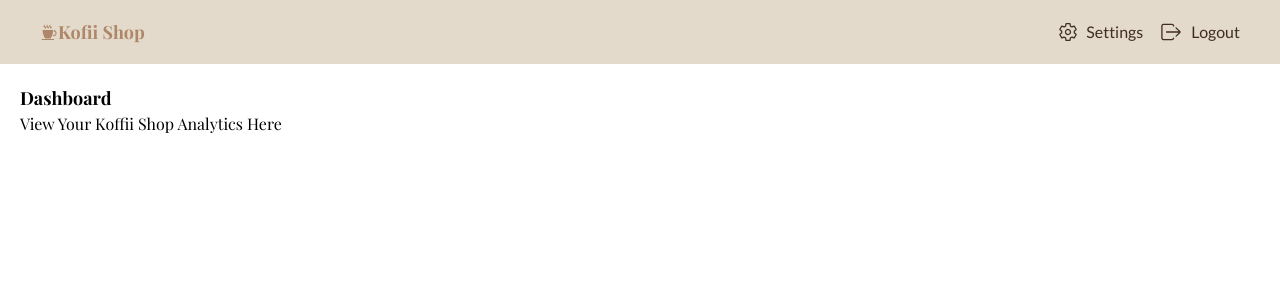
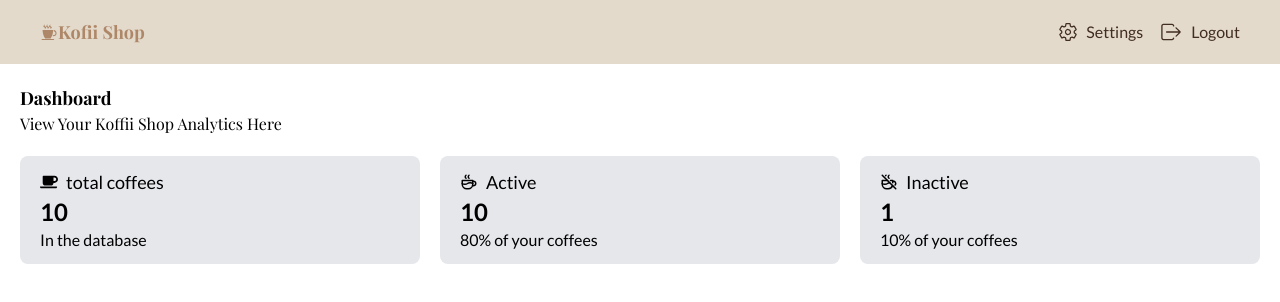
Before and after one commit to Wise-394/kofii_shop, a React (Vite) app in the folder client/: page /admin in a window 1280 px wide. Shown: the top 302 px of the page. Built offline with nearby package versions, Linux system fonts and the light colour scheme; no server answers; sample sign-in values are in the browser's storage.

Commit message:
feat(CMS): add DashBoard component to HomeCMS for displaying coffee analytics

```diff
--- /dev/null
+++ b/client/src/components/CMS/Dashboard.jsx
@@ -0,0 +1,42 @@
+import { FaCoffee } from "react-icons/fa";
+import { TbCoffee, TbCoffeeOff } from "react-icons/tb";
+
+export function DashBoard() {
+  return (
+    <section
+      className="w-full flex mt-5 gap-5 justify-center flex-wrap flex-col
+        sm:flex-row"
+    >
+      <div
+        className="p-3 pl-5 bg-gray-200 rounded-lg flex flex-col flex-1 h-fit"
+      >
+        <p className="text-lg flex items items-center gap-2">
+          <FaCoffee />
+          total coffees
+        </p>
+        <p className="text-2xl font-bold">10</p>
+        <p>In the database</p>
+      </div>
+      <div
+        className="p-3 pl-5 bg-gray-200 rounded-lg flex flex-col flex-1 h-fit"
+      >
+        <p className="text-lg flex items items-center gap-2">
+          <TbCoffee />
+          Active
+        </p>
+        <p className="text-2xl font-bold">10</p>
+        <p> 80% of your coffees</p>
+      </div>
+      <div
+        className="p-3 pl-5 bg-gray-200 rounded-lg flex flex-col flex-1 h-fit"
+      >
+        <p className="text-lg flex items items-center gap-2">
+          <TbCoffeeOff />
+          Inactive
+        </p>
+        <p className="text-2xl font-bold">1</p>
+        <p> 10% of your coffees</p>
+      </div>
+    </section>
+  );
+}
--- a/client/src/pages/CMS/HomeCMS.jsx
+++ b/client/src/pages/CMS/HomeCMS.jsx
@@ -1,3 +1,5 @@
+import { DashBoard } from "../../components/CMS/Dashboard.jsx";
+
 export function HomeCMS() {
   return (
     <main className="p-5">
@@ -5,6 +7,7 @@ export function HomeCMS() {
       <h2 className="text-md font-playfair">
         View Your Koffii Shop Analytics Here
       </h2>
+      <DashBoard />
     </main>
   );
 }
```
